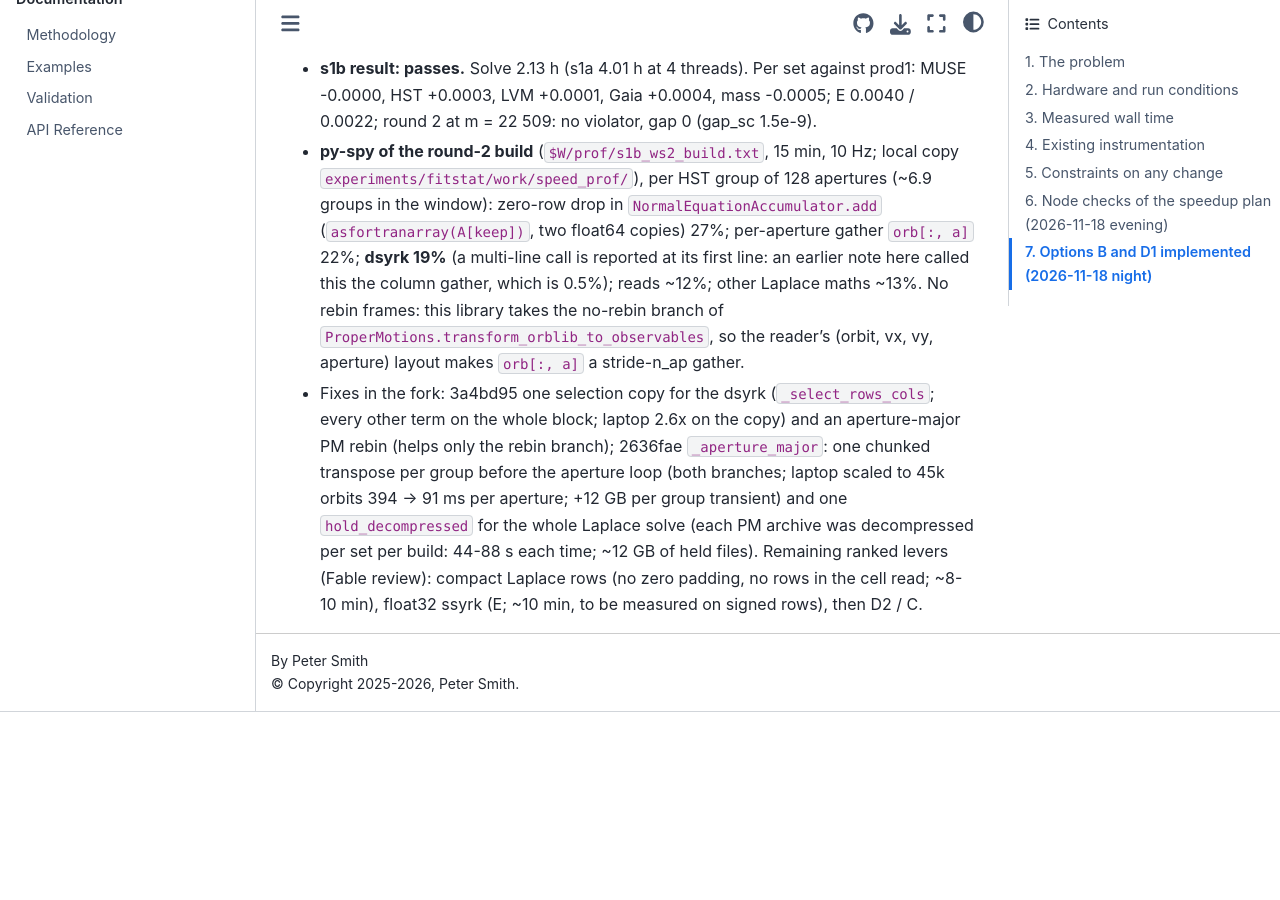
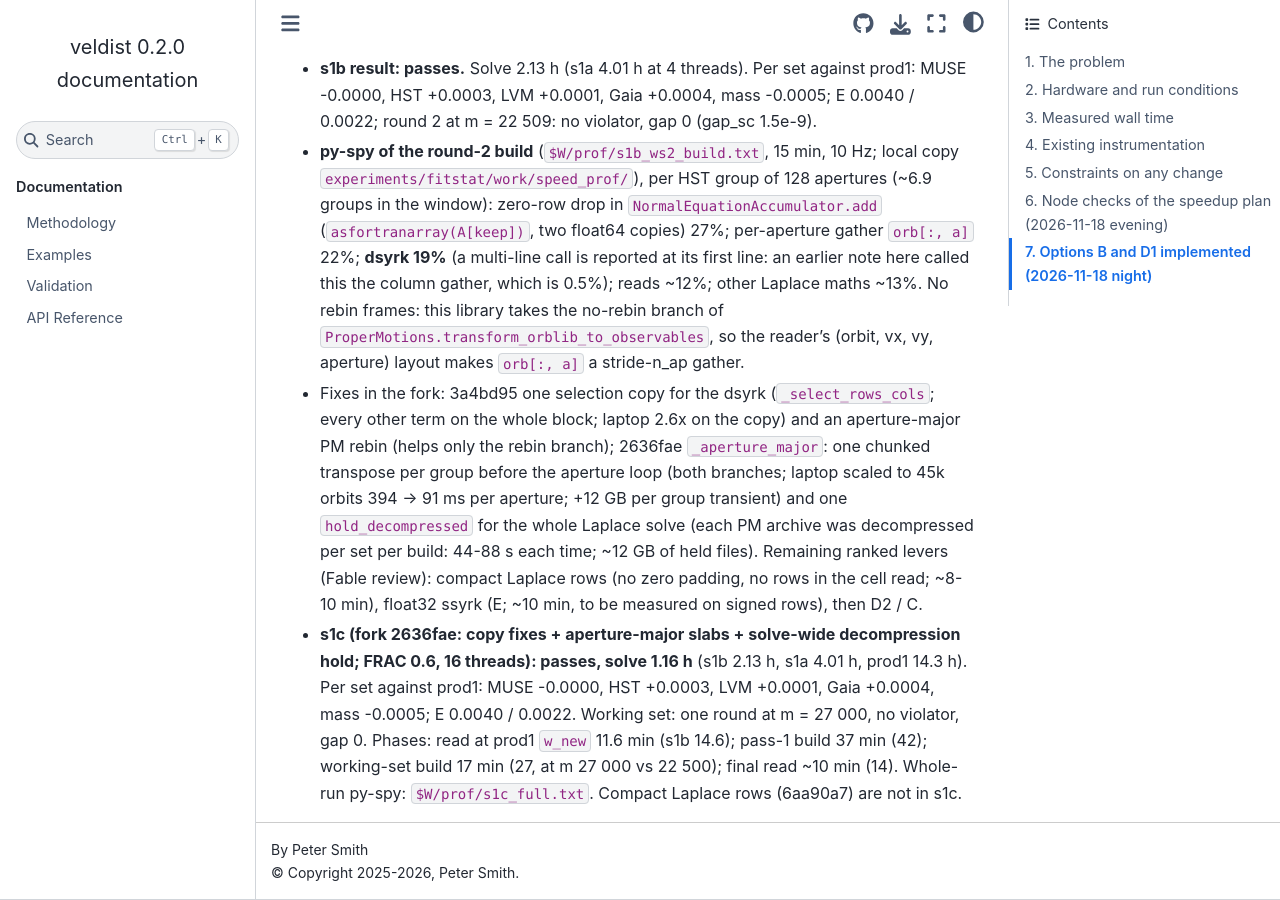
Before and after one commit to pjs902/veldist, a Sphinx documentation site: the page built from docs/laplace-solve-performance-record.md, in a window 1280 px wide and 900 px high, scrolled down 7003 px. Built offline with Sphinx 7.4.7 and the Sphinx Book theme 1.1.4, drawn with Linux system fonts in a browser that asks for light colours; before the commit the page ends 7715 px from its top, so only the background shows below that.

Commit message:
s1c passes: solve 1.16 h, one working-set round at FRAC 0.6

```diff
--- a/docs/laplace-solve-performance-record.md
+++ b/docs/laplace-solve-performance-record.md
@@ -230,3 +230,9 @@ Fork `feature/pm-fit-statistic`: 6605e3d (B), 8d5d965 (B guard), 9835e9c (D1). T
   the whole Laplace solve (each PM archive was decompressed per set per build: 44-88 s each time; ~12 GB of
   held files). Remaining ranked levers (Fable review): compact Laplace rows (no zero padding, no rows in the
   cell read; ~8-10 min), float32 ssyrk (E; ~10 min, to be measured on signed rows), then D2 / C.
+- **s1c (fork 2636fae: copy fixes + aperture-major slabs + solve-wide decompression hold; FRAC 0.6, 16 threads):
+  passes, solve 1.16 h** (s1b 2.13 h, s1a 4.01 h, prod1 14.3 h). Per set against prod1: MUSE -0.0000, HST +0.0003,
+  LVM +0.0001, Gaia +0.0004, mass -0.0005; E 0.0040 / 0.0022. Working set: one round at m = 27 000, no violator,
+  gap 0. Phases: read at prod1 `w_new` 11.6 min (s1b 14.6); pass-1 build 37 min (42); working-set build 17 min
+  (27, at m 27 000 vs 22 500); final read ~10 min (14). Whole-run py-spy: `$W/prof/s1c_full.txt`.
+  Compact Laplace rows (6aa90a7) are not in s1c.
```
Also changed, not shown: TASKS.md (+1 -1 lines).
